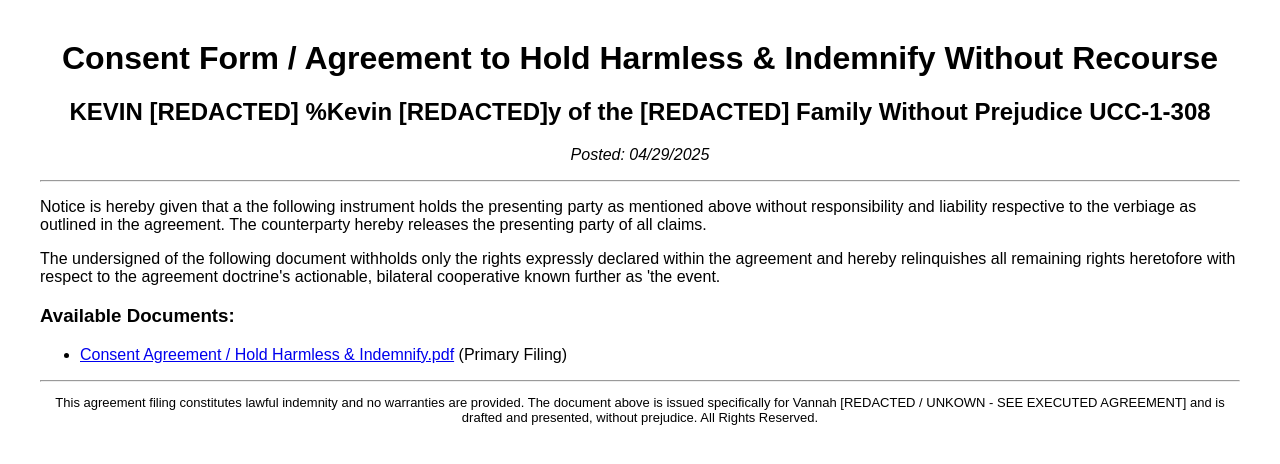
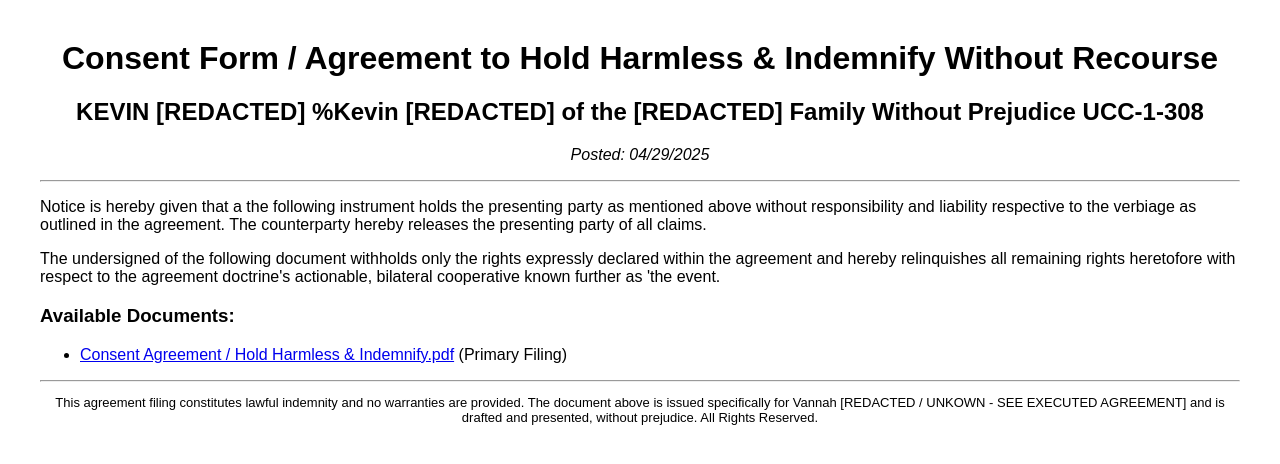
Before and after one commit to palaseus/agreements, a plain HTML site: page index.html in a window 1280 px wide. Drawn offline with Linux system fonts and the light colour scheme.

Commit message:
Update index.html

```diff
--- a/index.html
+++ b/index.html
@@ -6,7 +6,7 @@
 </head>
 <body style="font-family: Arial, sans-serif; margin: 40px;">
   <h1 style="text-align: center;">Consent Form / Agreement to Hold Harmless & Indemnify Without Recourse</h1>
-  <h2 style="text-align: center;">KEVIN [REDACTED] %Kevin [REDACTED]y of the [REDACTED] Family Without Prejudice UCC-1-308</h2>
+  <h2 style="text-align: center;">KEVIN [REDACTED] %Kevin [REDACTED] of the [REDACTED] Family Without Prejudice UCC-1-308</h2>
 
   <p style="text-align: center; font-style: italic;">
     Posted: 04/29/2025
```
